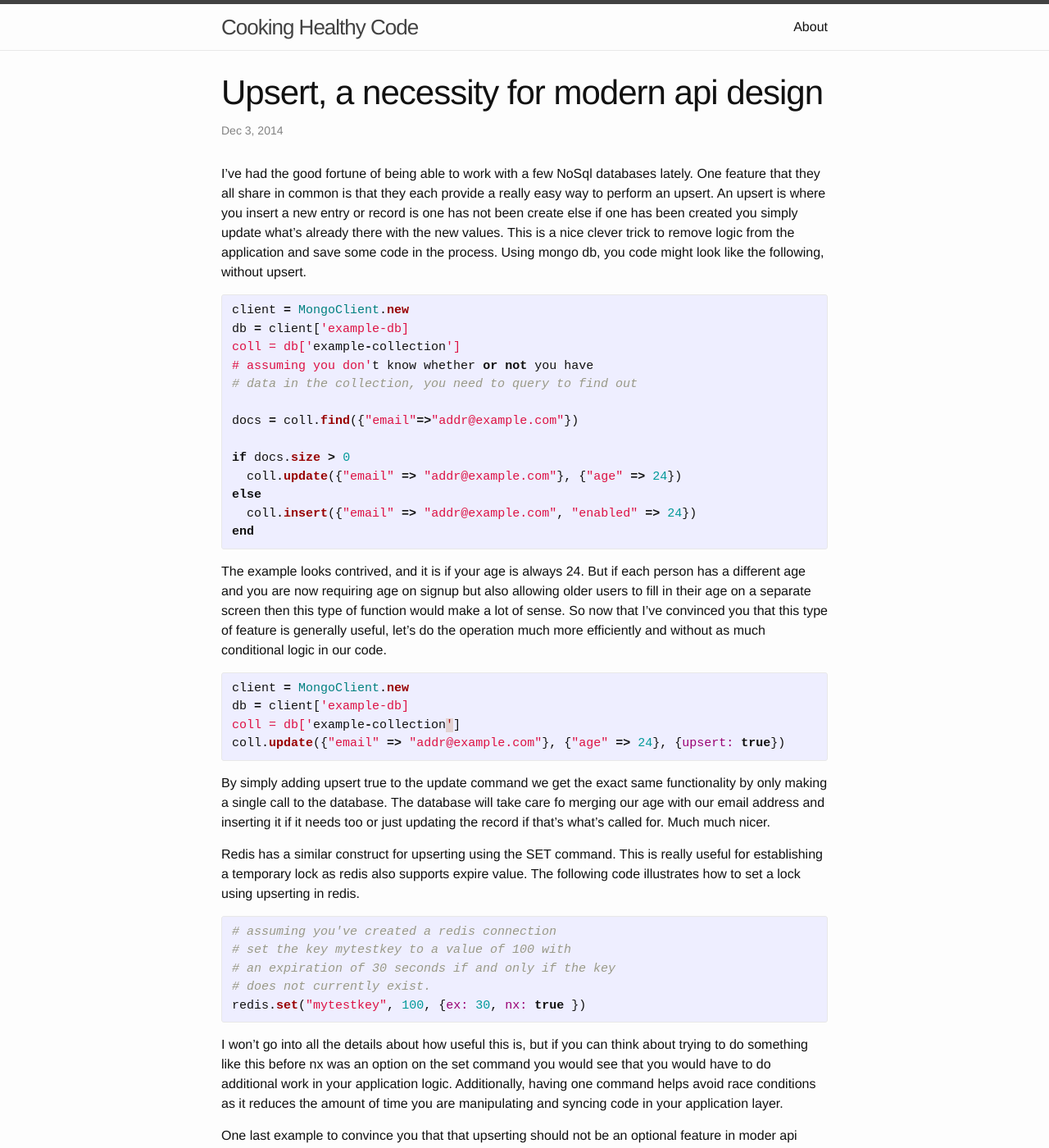
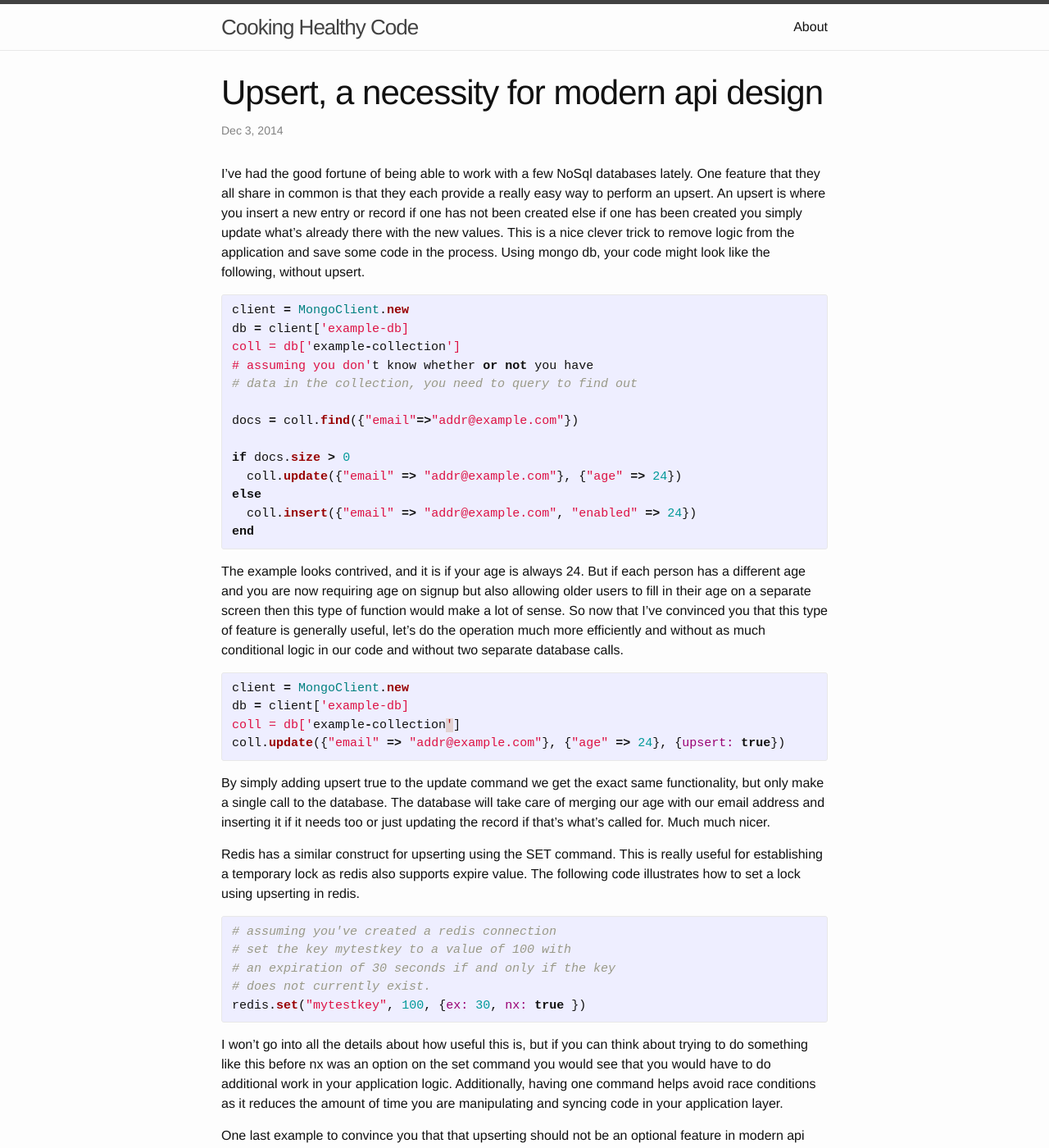
Before and after one commit to johnnyiller/johnnyiller.github.io, a Jekyll site: the page built from _posts/2014-12-3-the-importance-of-upsert.markdown, in a window 1280 px wide and 1400 px high. Shown: the whole window at 82% size. Built offline with Jekyll 4.4.1, drawn with Linux system fonts in a browser that asks for light colours; comment, search, counter and statistics services are not loaded; some of the changed text lies outside the part shown.

Commit message:
minor edits to upsert article

```diff
--- a/_posts/2014-12-3-the-importance-of-upsert.markdown
+++ b/_posts/2014-12-3-the-importance-of-upsert.markdown
@@ -6,7 +6,7 @@ comments: true
 categories: api architecture design
 ---
 
-I've had the good fortune of being able to work with a few NoSql databases lately.  One feature that they all share in common is that they each provide a really easy way to perform an upsert.  An upsert is where you insert a new entry or record is one has not been create else if one has been created you simply update what's already there with the new values.  This is a nice clever trick to remove logic from the application and save some code in the process.  Using mongo db, you code might look like the following, without upsert.
+I've had the good fortune of being able to work with a few NoSql databases lately.  One feature that they all share in common is that they each provide a really easy way to perform an upsert.  An upsert is where you insert a new entry or record if one has not been created else if one has been created you simply update what's already there with the new values.  This is a nice clever trick to remove logic from the application and save some code in the process.  Using mongo db, your code might look like the following, without upsert.
 
 {% highlight ruby %}
 
@@ -26,7 +26,7 @@ end
 
 {% endhighlight %}
 
-The example looks contrived, and it is if your age is always 24.  But if each person has a different age and you are now requiring age on signup but also allowing older users to fill in their age on a separate screen then this type of function would make a lot of sense.  So now that I've convinced you that this type of feature is generally useful, let's do the operation much more efficiently and without as much conditional logic in our code.
+The example looks contrived, and it is if your age is always 24.  But if each person has a different age and you are now requiring age on signup but also allowing older users to fill in their age on a separate screen then this type of function would make a lot of sense.  So now that I've convinced you that this type of feature is generally useful, let's do the operation much more efficiently and without as much conditional logic in our code and without two separate database calls.
 
 {% highlight ruby %}
 client = MongoClient.new
@@ -35,7 +35,7 @@ coll = db['example-collection']
 coll.update({"email" => "addr@example.com"}, {"age" => 24}, {upsert: true})
 {% endhighlight %}
 
-By simply adding upsert true to the update command we get the exact same functionality by only making a single call to the database.  The database will take care fo merging our age with our email address and inserting it if it needs too or just updating the record if that's what's called for.  Much much nicer.
+By simply adding upsert true to the update command we get the exact same functionality, but only make a single call to the database.  The database will take care of merging our age with our email address and inserting it if it needs too or just updating the record if that's what's called for.  Much much nicer.
 
 Redis has a similar construct for upserting using the SET command.  This is really useful for establishing a temporary lock as redis also supports expire value.  The following code illustrates how to set a lock using upserting in redis.
 
@@ -64,6 +64,6 @@ Looking at the [API documention](http://developer.constantcontact.com/docs/conta
 This is wrong on a couple of levels
 
 1.  email addresses must be unique as established earlier, yet I need a special id to update one?  That does not follow how you would expect an api to work.
-2.  I have no way for changine just a piece of the data even if I have the contact id.  I need to override the contact.  This means I have to first pull down the existing contacts data merge in my new data in code and then send back the new merged data.  A lot of work that should be done by the API provider and not the API consumer.
+2.  I have no way of changing just a piece of the data even if I have the contact id.  I need to override the contact entirely.  This means I have to first pull down the existing contacts data merge in my new data in code and then send back the new merged data.  A lot of work that should be done by the API provider and not the API consumer.
 
-The whole point of this post is to beg the API developers of the world (especially public companies) to please consider how an application would actually go about integrating with your API and to develop the functionality that moves the data management to the API and away from the client application. One way to move in the right direction is to allow upsert capability.  If databases are doing it then so should your API's.
+The whole point of this post is to beg the API developers of the world (especially public companies like constant contact) to please consider how an application would actually go about integrating with your API and to develop the functionality that moves the data management to the API and away from the client application. One way to move in the right direction is to allow upsert capability.  If databases are doing it then so should your API's.
```
Also changed, not shown: other parts of _posts/2014-12-3-the-importance-of-upsert.markdown (+1 -1 lines).
